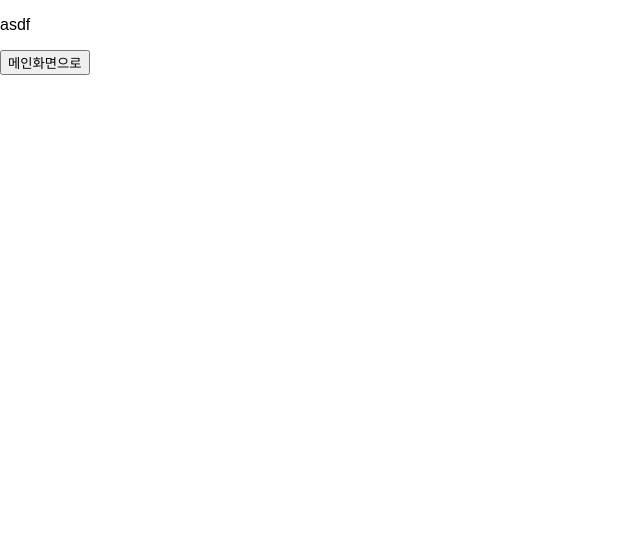
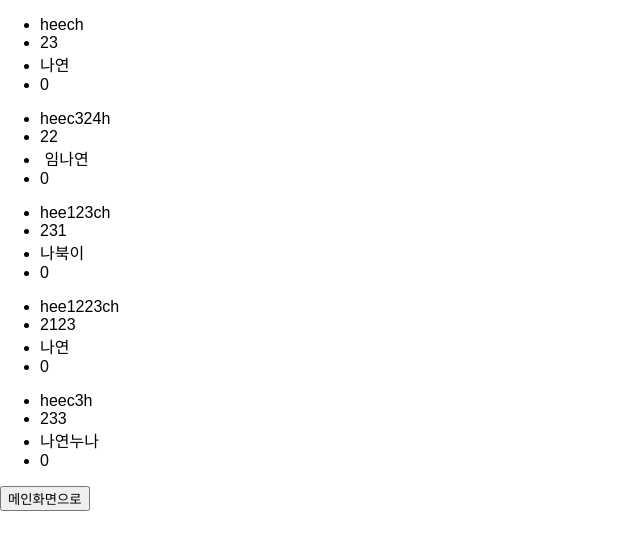
Before and after one commit to heech912/swipe-module, a React (Create React App) app: page /result in a window 1280 px wide. Shown: the top 550 px of the page, without its empty margins (0-640 px from the left). Built offline with nearby package versions, Linux system fonts and the light colour scheme.

Commit message:
result complete

```diff
--- a/src/App.js
+++ b/src/App.js
@@ -2,7 +2,7 @@ import React, { Component } from 'react';
 import './App.css';
 import { BrowserRouter as Router, Route, Link , Switch } from 'react-router-dom'
 import ResultPage from './component/Resultpage.js';
-import {NewCard, DeckMaker, Card} from './component/Deckmaker.js';
+import {NewCard, DeckMaker} from './component/Deckmaker.js';
 
 class App extends Component {
   render() {
@@ -12,7 +12,7 @@ class App extends Component {
   }
 }
 
-const intialDeck =[{cardname: 'heech', cardage: "23", cardtwice : "나연"},
+const initialDeck =[{cardname: 'heech', cardage: "23", cardtwice : "나연"},
 {cardname: 'heec324h', cardage: "22", cardtwice : " 임나연"},
 {cardname: 'hee123ch', cardage: "231", cardtwice : "나북이"},
 {cardname: 'hee1223ch', cardage: "2123", cardtwice : "나연"}
@@ -22,29 +22,32 @@ const intialDeck =[{cardname: 'heech', cardage: "23", cardtwice : "나연"},
 class Deck extends Component{
   constructor(props){
     super(props);
-    this.state = {card : intialDeck, selectedcard : [] };
+    const initialcount = new Uint8Array(initialDeck.length);
+    this.state = {card : initialDeck, selectedcount : initialcount };
     this.registerNewCard=this.registerNewCard.bind(this);
     this.selectcard=this.selectcard.bind(this);
   }
 
   registerNewCard(param){
     this.setState((previousState => ({
-      card : [...previousState.card , param]}
-
-    )));
-  }
-
-  selectcard(card){
-    this.setState((previousState => ({
-      selectedcard: [...previousState.selectedcard, card]
+      card : [...previousState.card , param],
+      selectedcount : [...previousState.selectedcount, 0]
     })));
   }
 
+  selectcard(yesorno, num){
+    const count = this.state.selectedcount;
+    console.log(count);
+    count[num] += yesorno;
+  }
+
+
   render(){
-    {console.log(this.state.selectedcard)}
+    {console.log(this.state.selectedcount)}
     return(
       <Switch>
-      <Route exact path = "/" render = {(props) => <DisplayCard nowcard = {this.state.card} select = {this.selectcard}/>}/>
+      <Route exact path = "/" render = {(props) =>
+        <DisplayCard nowcard = {this.state.card} select = {this.selectcard}/>}/>
       <Route path = "/newcard" render = {(props) =>
         <div>
         <NewCard regNewCard = {this.registerNewCard}/>
@@ -52,7 +55,7 @@ class Deck extends Component{
       </div>}/>
       <Route path = "/result" render = {(props) =>
         <div>
-        <ResultPage selecteddata = {this.state.selectedcard}/>
+        <ResultPage nowcard = {this.state.card} selecteddata = {this.state.selectedcount}/>
       </div>}/>
       </Switch>
     )
@@ -66,6 +69,7 @@ class DisplayCard extends Component{
     this.state = {number : 0}
     this.handleClick = this.handleClick.bind(this);
     this.yes = this.yes.bind(this);
+    this.no = this.no.bind(this);
   }
 
   handleClick(){
@@ -75,15 +79,20 @@ class DisplayCard extends Component{
       this.setState({number : num + 1})
     }
     else{
+      alert('더이상 카드가 없습니다.')
       this.setState({number : 0})
     }
   }
 
   yes(){
-    this.props.select(this.props.nowcard[this.state.number]);
+    this.props.select(1, this.state.number);
     this.handleClick();
   }
 
+  no(){
+    this.props.select(0, this.state.number);
+    this.handleClick();
+  }
 
   render(){
     return(
@@ -93,7 +102,7 @@ class DisplayCard extends Component{
       <p>  나이: {this.props.nowcard[this.state.number].cardage}</p>
       <p> 좋아하는 트와이스 멤버: {this.props.nowcard[this.state.number].cardtwice}</p>
       <button onClick = {this.yes}>좋아요!</button>
-      <button onClick = {this.handleClick }>다음기회에..</button>
+      <button onClick = {this.no }>다음기회에..</button>
       <Link to = '/newcard'><button> 카드제작하기</button></Link>
       <Link to = '/result'><button> 결과확인하기</button></Link>
       </div>
--- a/src/component/Resultpage.js
+++ b/src/component/Resultpage.js
@@ -6,13 +6,29 @@ class ResultPage extends Component{
   super(props);
 }
 render(){
+    const cardinfo = this.props.nowcard;
+    this.props.selecteddata.map((props,index) => cardinfo[index].count = props);
   return(
     <div>
-    <p>asdf</p>
-
+    {cardinfo.map((props) => <ResultCard info = {props}/>)}
     <Link to = '/'><button>메인화면으로</button></Link>
 </div>
 )}
 }
 
+class ResultCard extends Component{
+  constructor(props){
+    super(props);
+  }
+  render(){
+    return(<ul>
+<li>{this.props.info.cardname}</li>
+<li>{this.props.info.cardage}</li>
+<li>{this.props.info.cardtwice}</li>
+<li>{this.props.info.count}</li>
+</ul>
+    )
+  }
+}
+
 export default ResultPage;
```
